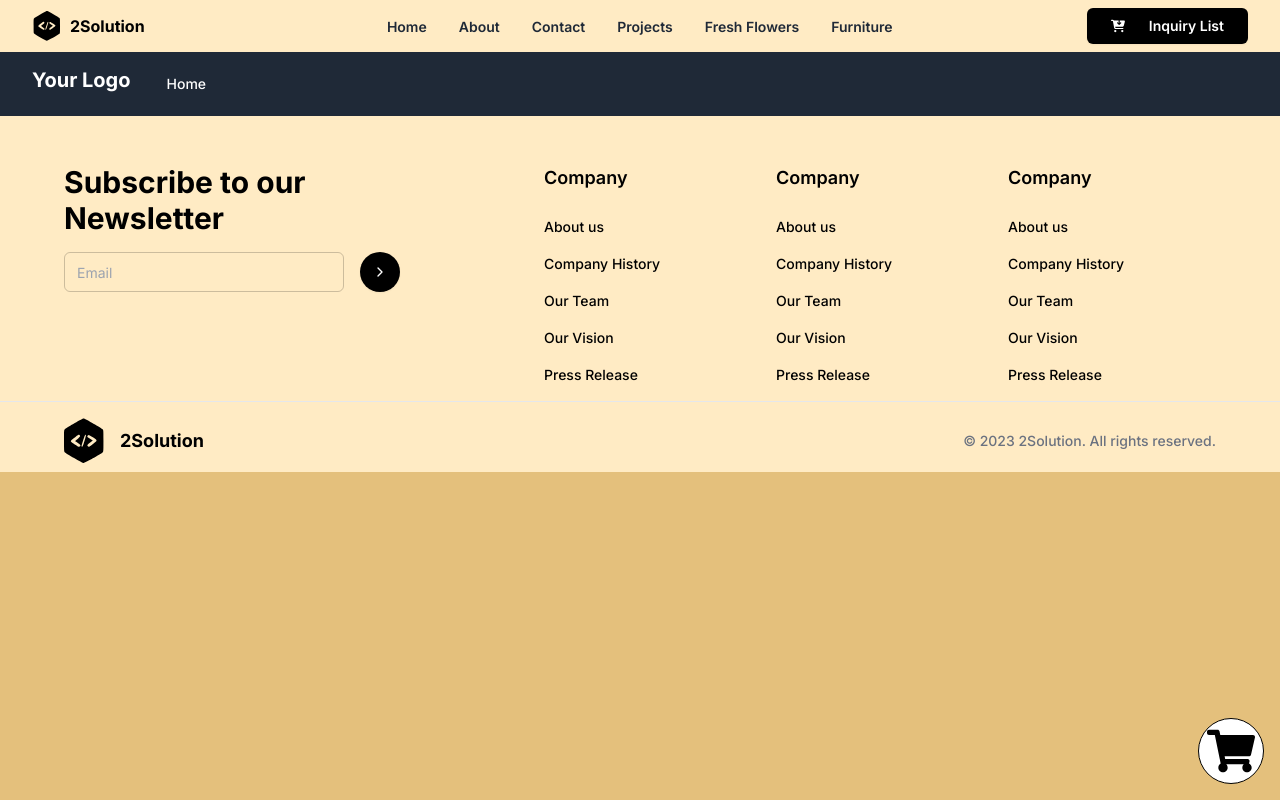
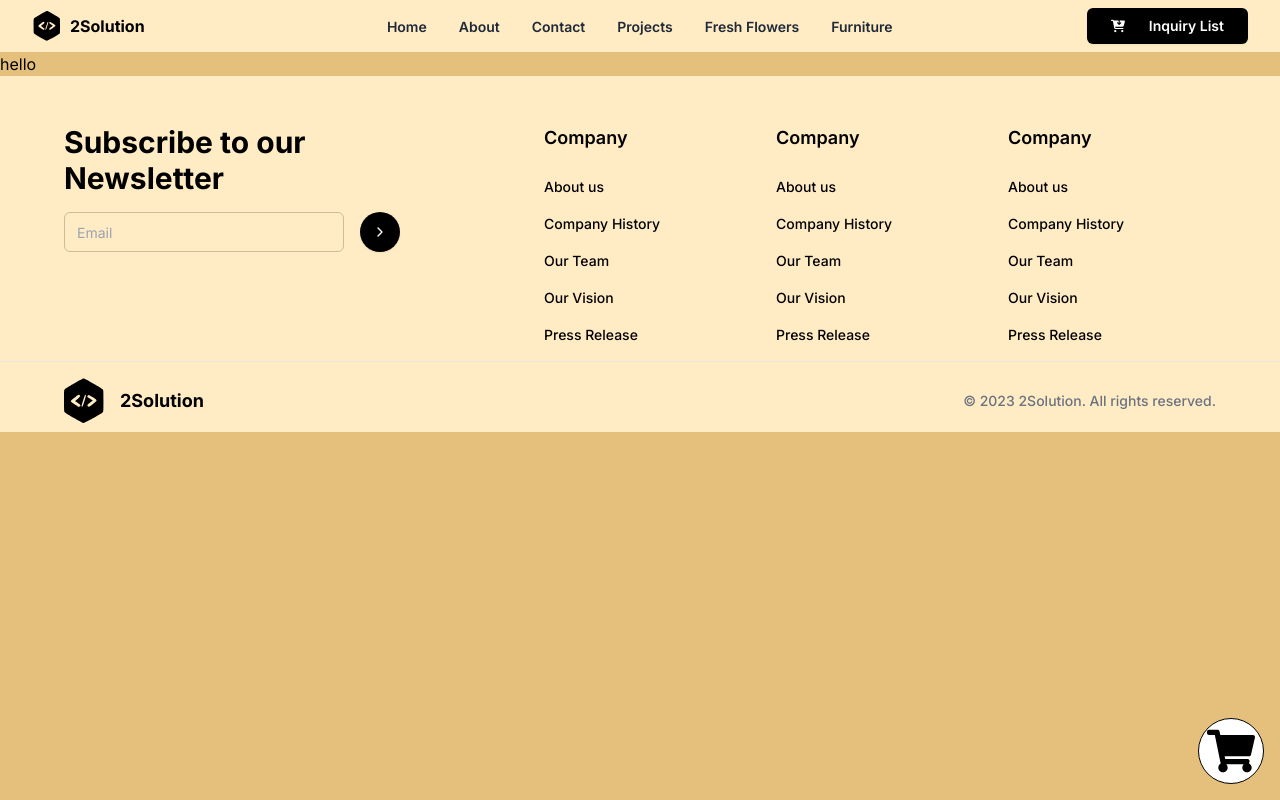
Before and after one commit to niks-nikhil-anand/Furniture_eCommerce, a Next.js app: page /admin/dashboard in a window 1280 px wide. Built offline with nearby package versions, Linux system fonts and the light colour scheme.

Commit message:
fix issues with the admin sidebar

```diff
--- a/src/app/admin/dashboard/page.jsx
+++ b/src/app/admin/dashboard/page.jsx
@@ -1,10 +1,10 @@
 import React from 'react';
-import AdminNavbar from '@/components/AdminNavbar'; // Ensure correct casing and path
+
 
 const Page = () => {
   return (
     <div>
-      <AdminNavbar />
+    <h1>hello</h1>
     </div>
   );
 }
```
